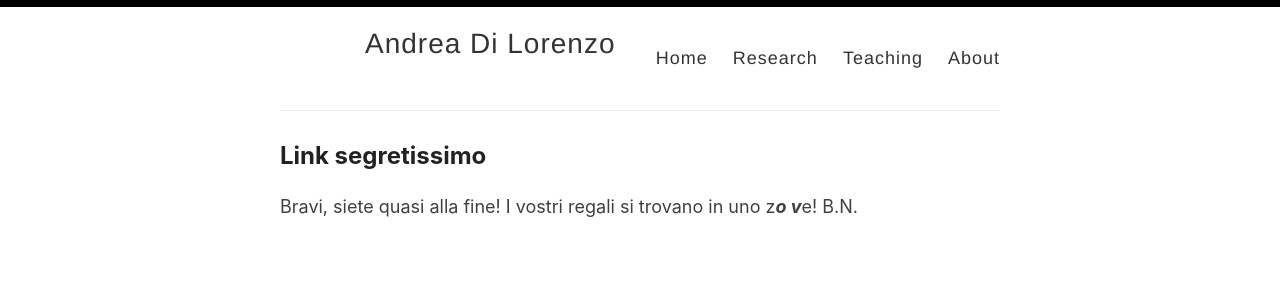
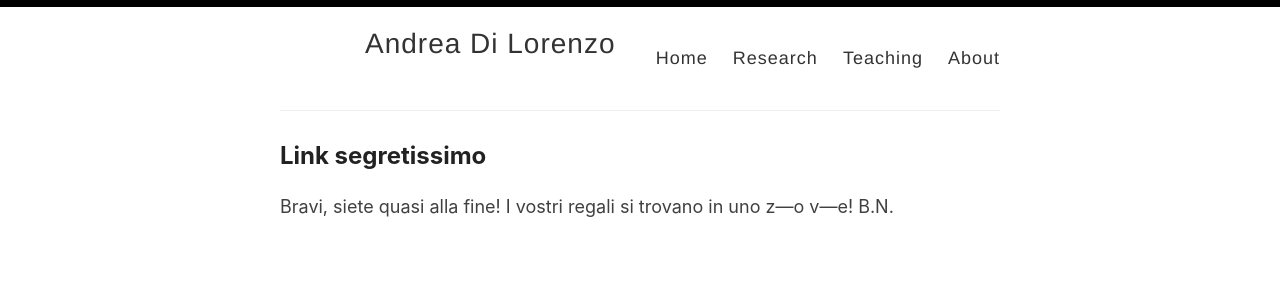
Before and after one commit to anddil/anddil.github.io, a Jekyll site: the page built from AbX395gHbb47h.md, in a window 1280 px wide. Shown: the top 300 px of the page. Built offline with Jekyll 4.4.1, drawn with Linux system fonts in a browser that asks for light colours.

Commit message:
Update AbX395gHbb47h.md

```diff
--- a/AbX395gHbb47h.md
+++ b/AbX395gHbb47h.md
@@ -3,5 +3,5 @@ layout: page
 title: Link segretissimo
 permalink: /AbX395gHbb47h/
 ---
-Bravi, siete quasi alla fine! I vostri regali si trovano in uno z***o v***e!
+Bravi, siete quasi alla fine! I vostri regali si trovano in uno z---o v---e!
 B.N.
```
